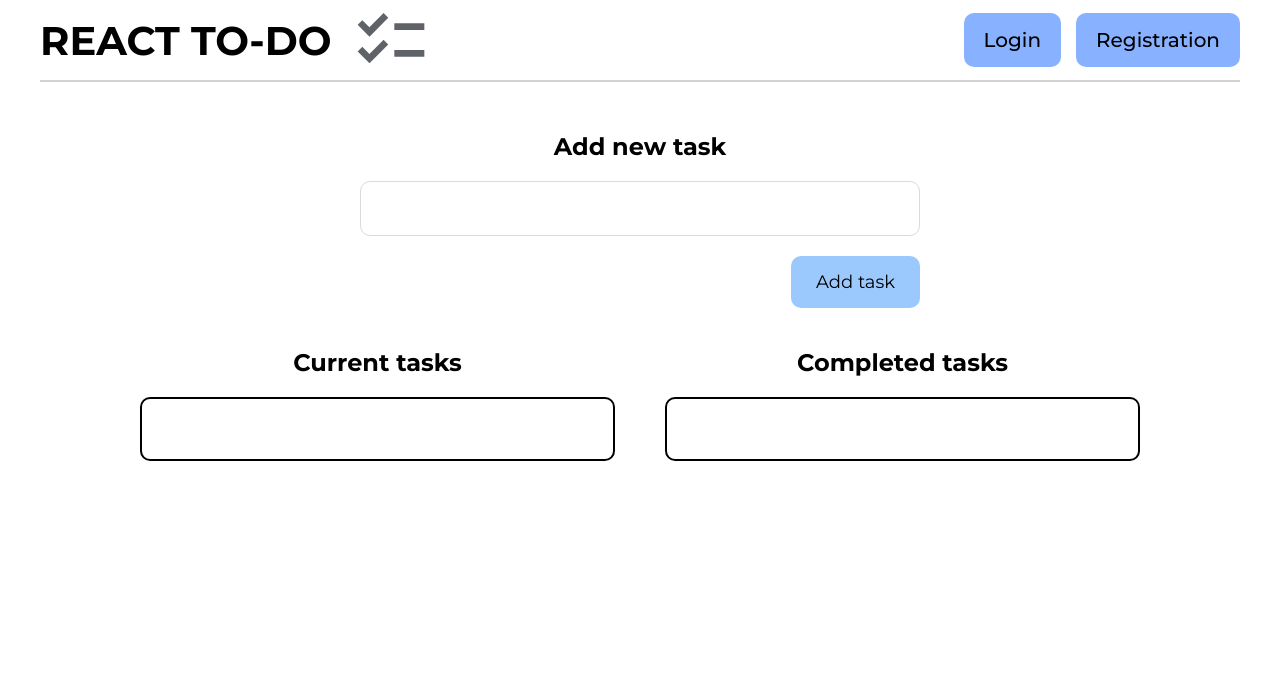
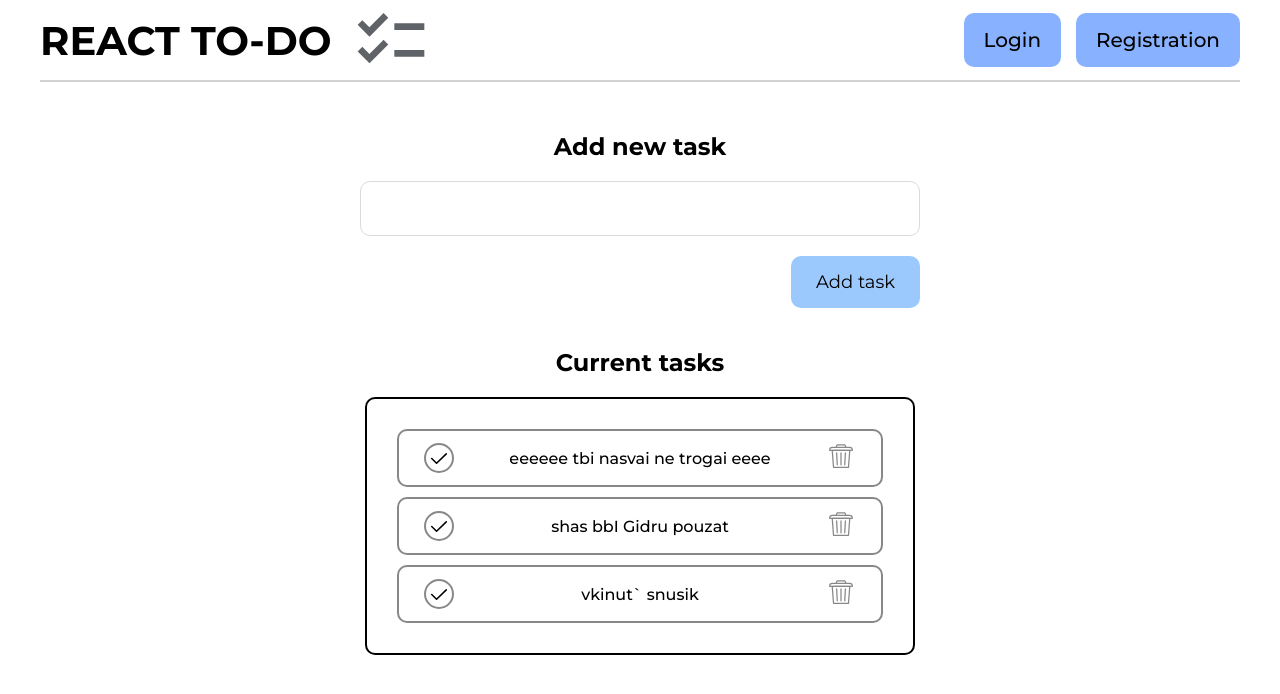
Before and after one commit to mkq4/drag-drop-react-todo, a React (Vite) app: page / in a window 1280 px wide. Shown: the top 694 px of the page. Built offline with nearby package versions, Linux system fonts and the light colour scheme.

Commit message:
kdsmvksdmv

```diff
--- a/src/components/Task/Task.jsx
+++ b/src/components/Task/Task.jsx
@@ -1,21 +1,83 @@
 /* eslint-disable react/prop-types */
 import cl from "./Task.module.css";
-import trash from '../../assets/images/trash.svg'
-import arrow from '../../assets/images/arrow.svg'
+import trash from "../../assets/images/trash.svg";
+import arrow from "../../assets/images/arrow.svg";
+import checkbox from "../../assets/images/checkbox.svg";
+import { useState } from "react";
 
-const Task = ({ task, remove, complete, back, backToComplete }) => {
+const Task = ({ task, remove, complete, back, backToComplete, setTaskList, taskList }) => {
+
+  const [currentTask, setCurrentTask] = useState('')
+
+
+  function dragStartHandler(e, task) {
+    console.log('drag', task)
+    setCurrentTask(task) // не меняется карточка
+  }
+
+
+
+  function dragEndHandler(e) {
+    // e.target.style.background = "#fff"
+  }
+  function dragOverHandler(e) {
+    e.preventDefault()
+    // e.target.style.background = "#000"
+  }
+
+  function dragLeaveHandler (e) {
+
+  }
+
+  function dropHandler(e, task) {
+    e.preventDefault()
+    // console.log('drop', task)
+    console.log(currentTask)
+    setTaskList(taskList.map(c => {
+      if (c.id === task.id) {
+        return {...c, order: currentTask.order}
+      }
+      if(c.id === currentTask.id) {
+        return {...c, order: task.order}
+      }
+
+      return c
+    }))
+  }
+
+
   return (
-    <div className={cl.Task}>
-
-      {back
-
-      ? <img onClick={() => backToComplete(task)} src={arrow} className={cl.Task__complete_back}/>
-      : <div onClick={() => complete(task)} className={cl.Task__complete_back}></div>
-      }
+    <div
+      draggable
+      className={cl.Task}
+      onDragStart={(e) => dragStartHandler(e, task)}
+      onDragLeave={(e) => dragLeaveHandler(e)}
+      onDragEnd={(e) => dragEndHandler(e)}
+      onDragOver={(e) => dragOverHandler(e)}
+      onDrop={(e) => dropHandler(e, task)}
+    >
+      {back ? (
+        <img
+          onClick={() => backToComplete(task)}
+          src={arrow}
+          className={cl.Task__complete_back}
+        />
+      ) : (
+        <img
+          onClick={() => complete(task)}
+          src={checkbox}
+          className={cl.Task__complete_back}
+        />
+      )}
 
       <p>{task.text}</p>
       <div className={cl.Task__nav}>
-        <img onClick={() => remove(task)} style={{width: "30px", cursor: "pointer"}} src={trash} className={cl.Task__delete}/>
+        <img
+          onClick={() => remove(task)}
+          style={{ width: "30px", cursor: "pointer" }}
+          src={trash}
+          className={cl.Task__delete}
+        />
       </div>
     </div>
   );
--- a/src/components/Task/Task.module.css
+++ b/src/components/Task/Task.module.css
@@ -1,3 +1,5 @@
+@import url('../../index.css');
+
 .Task {
   display: grid;
   grid-template-columns: 50px 1fr 50px; /* Первый и третий элементы по 50px, второй - растягивается */
@@ -11,40 +13,48 @@
   white-space: normal;
   align-items: center;
   justify-items: center;
+  cursor: grab;
   p {
     padding: 5px 15px;
   }
-
 }
 
-
-.CompletedTasks, .CurrentTasks {
+.CompletedTasks,
+.CurrentTasks {
   h2 {
     text-align: center;
     margin-bottom: 20px;
   }
   width: 550px;
 
-    .CompletedTasksItems, .CurrentTasksItems {
+  .CompletedTasksItems,
+  .CurrentTasksItems {
     border: 2px solid #000;
     padding: 30px;
     border-radius: 10px;
     display: flex;
     flex-direction: column-reverse;
     gap: 10px;
+  }
+  .CompletedTasksItems {
+    .Task {
+      text-decoration: line-through;
+    }
+  }
+}
+
+.CompletedTasks {
 
 
+    img {
+        &:hover {
+            background-color: var(--blue-hover);
         }
-    .CompletedTasksItems {.Task {
-        text-decoration: line-through;
-    }}
     }
-
-
+}
 
 .CurrentTasks {
   width: 550px;
-
 
   .CurrentTasksItems {
     border: 2px solid #000;
@@ -66,7 +76,3 @@
     background-color: #63c27fd7;
   }
 }
-
-.Task__back_to_tasks {
-
-}
--- a/src/components/Task/TaskList.jsx
+++ b/src/components/Task/TaskList.jsx
@@ -1,19 +1,33 @@
 /* eslint-disable react/prop-types */
-import Task from './Task'
+import Task from "./Task";
 import cl from "./Task.module.css";
-const TaskList = ({taskList, remove, complete}) => {
-
+const TaskList = ({ taskList, remove, complete, setTaskList }) => {
   return (
     <div className={cl.CurrentTasks}>
-        <h2>Current tasks</h2>
-        <div className={cl.CurrentTasksItems}>
-            {taskList.map((el) => {
-                return  <Task task={el} key={el.id} remove={remove} complete={complete} back={false}/>
-            })}
-        </div>
+      <h2>Current tasks</h2>
+      <div className={cl.CurrentTasksItems}>
+        {taskList < 1 ? (
+          <p style={{ textAlign: "center", fontSize: "20px" }}>
+            there`s nothing
+          </p>
+        ) : (
+          taskList.map((el) => {
+            return (
+              <Task
+                task={el}
+                key={el.id}
+                remove={remove}
+                complete={complete}
+                back={false}
+                setTaskList={setTaskList}
+                taskList={taskList}
+              />
+            );
+          })
+        )}
+      </div>
+    </div>
+  );
+};
 
-    </div>
-  )
-}
-
-export default TaskList
+export default TaskList;
--- a/src/pages/HomePage.jsx
+++ b/src/pages/HomePage.jsx
@@ -7,35 +7,49 @@ import TaskList from "../components/Task/TaskList";
 import CompletedTasks from "../components/Task/CompletedTasks";
 
 const HomePage = () => {
-
-  const [taskList, setTaskList] = useState([]);
+  const [taskList, setTaskList] = useState([
+    {
+      id: 1,
+      order: 1,
+      text: "vkinut` snusik",
+    },
+    {
+      id: 2,
+      order: 2,
+      text: "shas bbI Gidru pouzat",
+    },
+    {
+      id: 3,
+      order: 3,
+      text: "eeeeee tbi nasvai ne trogai eeee",
+    },
+  ]);
   const [completeTaskList, setCompleteTaskList] = useState([]);
 
   const [task, setTask] = useState("");
 
-
-
   const addTask = (newTask) => {
     setTaskList([...taskList, newTask]);
-    setTask("")
+    setTask("");
   };
 
   const completeTask = (completedTask) => {
-    setCompleteTaskList([...completeTaskList, completedTask])
-    remove(completedTask)
-  }
+    setCompleteTaskList([...completeTaskList, completedTask]);
+    removeCurrentTask(completedTask);
+  };
 
   const backToComplete = (task) => {
-    setTaskList([...taskList, task])
-    setCompleteTaskList(completeTaskList.filter((el) => el.id !== task.id))
-  }
+    setTaskList([...taskList, task]);
+    setCompleteTaskList(completeTaskList.filter((el) => el.id !== task.id));
+  };
 
-  const remove = (task) => {
-    setTaskList(taskList.filter((el) => el.id !== task.id))
+  const removeCurrentTask = (task) => {
+    setTaskList(taskList.filter((el) => el.id !== task.id));
+  };
 
-  }
-
-
+  const removeCompletedTask = (task) => {
+    setCompleteTaskList(completeTaskList.filter((el) => el.id !== task.id));
+  };
 
   return (
     <Container>
@@ -53,18 +67,34 @@ const HomePage = () => {
             {" "}
             <Button
               onClick={() => {
-                addTask({ id: taskList.length + 1, text: task });
+                addTask({
+                  id: taskList.length + 1,
+                  text: task,
+                  order: taskList.length + 1,
+                });
               }}
             >
               Add task
-            </Button>{" "}
+            </Button>
           </div>
         </section>
         <section className={cl.tasks}>
-            <TaskList complete={completeTask} remove={remove} taskList={taskList} />
+          <TaskList
+            complete={completeTask}
+            remove={removeCurrentTask}
+            taskList={taskList}
+            setTaskList={setTaskList}
+          />
 
-            <CompletedTasks remove={remove} taskList={completeTaskList} backToComplete={backToComplete}/>
-
+          {completeTaskList < 1 ? (
+            ""
+          ) : (
+            <CompletedTasks
+              remove={removeCompletedTask}
+              taskList={completeTaskList}
+              backToComplete={backToComplete}
+            />
+          )}
         </section>
       </main>
     </Container>
```
Also changed, not shown: src/assets/images/checkbox.svg (added). Lines whose indentation alone changed are shown as unchanged.
